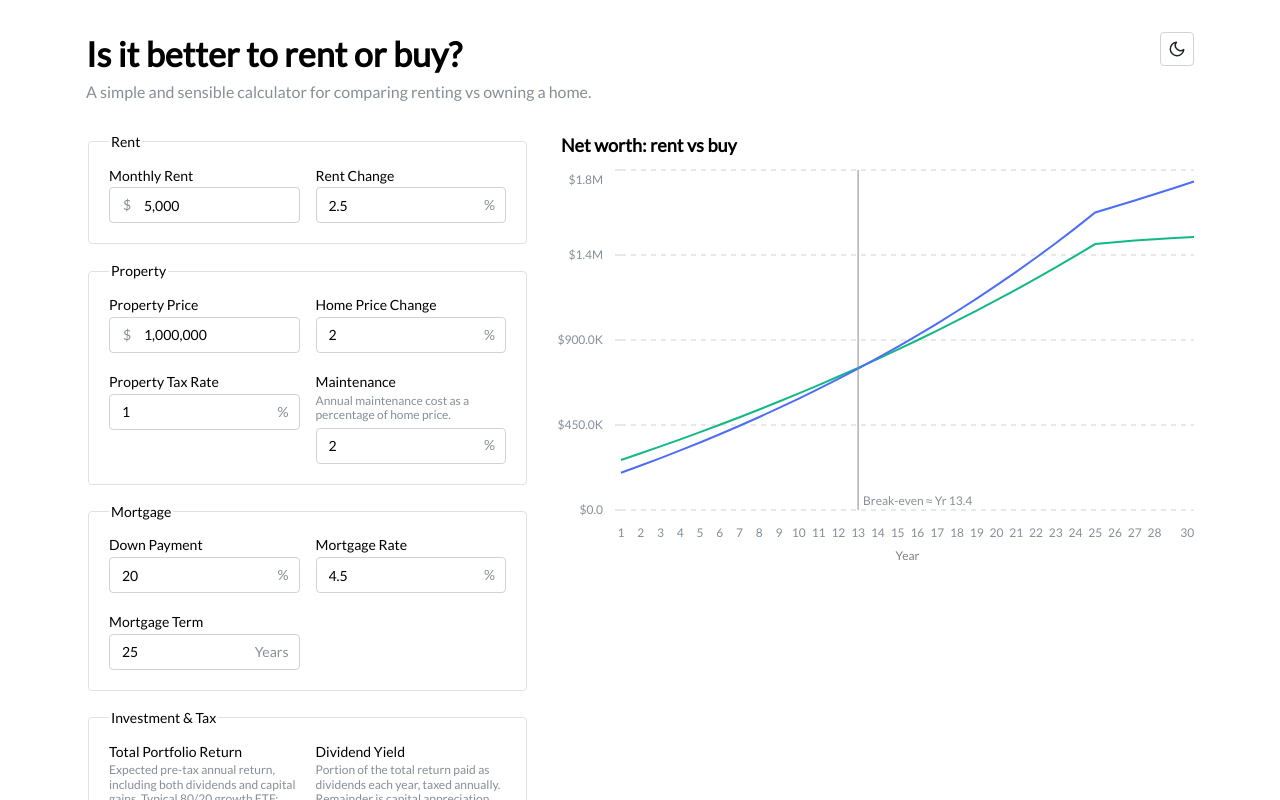
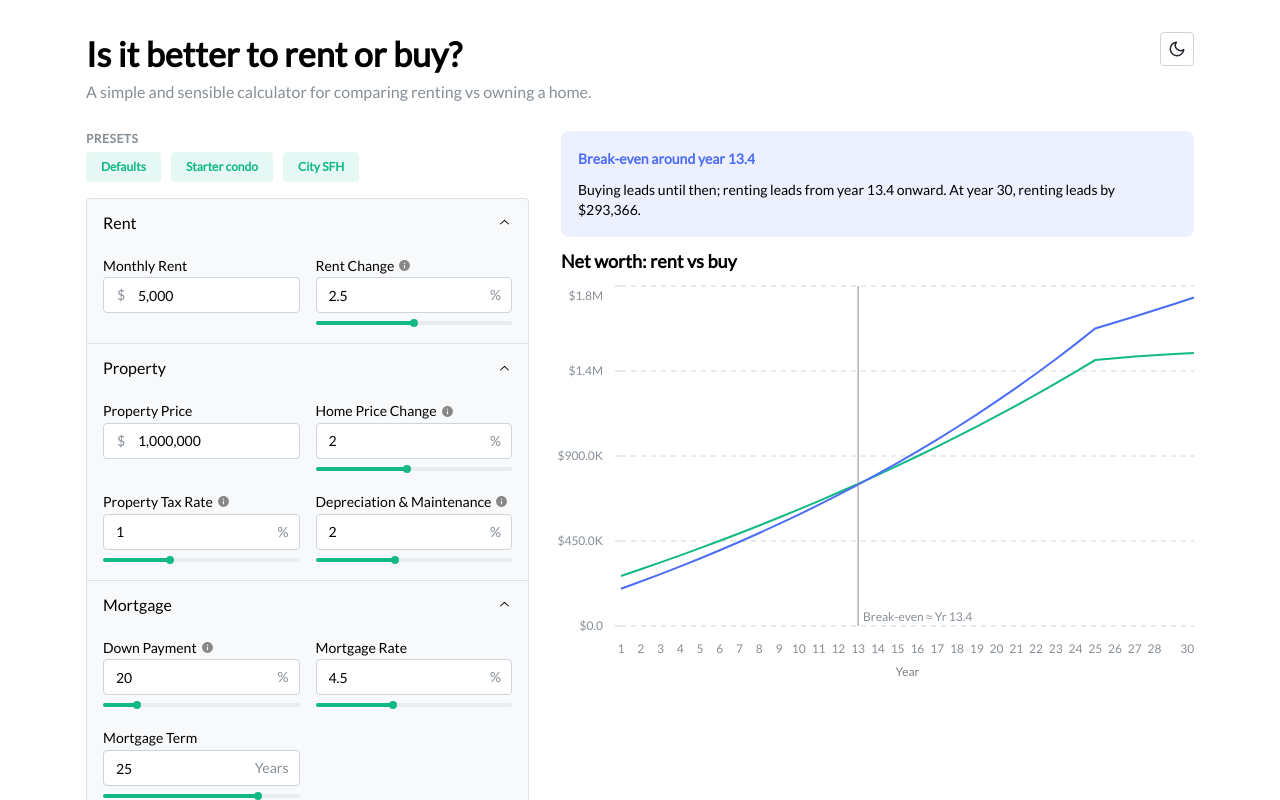
Before and after one commit to low-earth-orbit/rent-vs-buy, a React (Create React App) app: page / in a window 1280 px wide. Shown: the top 800 px of the page. Built offline with nearby package versions, Linux system fonts and the light colour scheme.

Commit message:
ai renovate: preset, slider

```diff
--- a/src/components/Main.jsx
+++ b/src/components/Main.jsx
@@ -31,11 +31,15 @@ const Main = () => {
     });
   }
 
+  function handlePreset(values) {
+    setUserInput(values);
+  }
+
   return (
     <Container size="lg" py="md">
       <Grid gutter="xl">
         <Grid.Col span={{ base: 12, lg: 5 }}>
-          <UserInputForm userInput={userInput} handleChange={handleChange} />
+          <UserInputForm userInput={userInput} handleChange={handleChange} handlePreset={handlePreset} />
         </Grid.Col>
         <Grid.Col span={{ base: 12, lg: 7 }}>
           <Result userInput={userInput} />
--- a/src/components/NetWorthChart.jsx
+++ b/src/components/NetWorthChart.jsx
@@ -1,4 +1,4 @@
-import { Paper, Stack, Text } from "@mantine/core";
+import { Alert, Paper, Stack, Text } from "@mantine/core";
 import { LineChart } from "@mantine/charts";
 import { calculateNetWorthAtYearEnd } from "../utils/math";
 import { formatCAD, formatCADCompact } from "../utils/format";
@@ -47,12 +47,40 @@ function ChartTooltip({ payload }) {
   );
 }
 
+function SummaryBanner({ data, crossover }) {
+  const last = data[data.length - 1];
+  const renterWins = last.difference >= 0;
+  const margin = formatCAD(Math.abs(last.difference));
+  const color = renterWins ? "teal" : "indigo";
+
+  let title, body;
+  if (crossover) {
+    const breakEvenYear = crossover.year.toFixed(1);
+    title = `Break-even around year ${breakEvenYear}`;
+    body = renterWins
+      ? `Renting leads until then; buying leads from year ${breakEvenYear} onward. At year 30, buying leads by ${margin}.`
+      : `Buying leads until then; renting leads from year ${breakEvenYear} onward. At year 30, renting leads by ${margin}.`;
+  } else {
+    title = renterWins
+      ? `Renting leads for the entire 30 years`
+      : `Buying leads for the entire 30 years`;
+    body = `By ${margin} at year 30.`;
+  }
+
+  return (
+    <Alert color={color} title={title} radius="md">
+      <Text size="sm">{body}</Text>
+    </Alert>
+  );
+}
+
 export default function NetWorthChart({ userInput }) {
   const data = buildData(userInput);
   const crossover = findCrossover(data);
 
   return (
     <Stack gap="xs">
+      <SummaryBanner data={data} crossover={crossover} />
       <Text fw={600} size="lg">
         Net worth: rent vs buy
       </Text>
--- a/src/components/UserInputForm.jsx
+++ b/src/components/UserInputForm.jsx
@@ -1,12 +1,76 @@
-import { Fieldset, SimpleGrid, Stack } from "@mantine/core";
+import { Accordion, Button, Group, SimpleGrid, Stack, Text } from "@mantine/core";
 import UserInputFormItem from "./UserInputFormItem";
 
-export default function UserInputForm({ userInput, handleChange }) {
+const DEFAULTS = {
+  monthlyRent: 5000,
+  rentIncreaseRate: 2.5,
+  initialHomePrice: 1000000,
+  homePriceGrowthRate: 2,
+  buyersClosingCostPercentage: 3,
+  sellersClosingCostPercentage: 4,
+  propertyTaxRate: 1,
+  maintenanceCostPercentage: 2,
+  downPaymentPercentage: 20,
+  annualMortgageInterestRate: 4.5,
+  mortgageTerm: 25,
+  investmentReturnRate: 6,
+  dividendYield: 2,
+  dividendTaxRate: 30,
+  investmentGainTax: 15,
+};
+
+const PRESETS = [
+  { label: "Defaults", values: DEFAULTS },
+  {
+    label: "Starter condo",
+    values: {
+      ...DEFAULTS,
+      monthlyRent: 2200,
+      initialHomePrice: 550000,
+      downPaymentPercentage: 10,
+      mortgageTerm: 25,
+      annualMortgageInterestRate: 5,
+    },
+  },
+  {
+    label: "City SFH",
+    values: {
+      ...DEFAULTS,
+      monthlyRent: 4500,
+      initialHomePrice: 1500000,
+      downPaymentPercentage: 20,
+      mortgageTerm: 25,
+    },
+  },
+];
+
+export default function UserInputForm({ userInput, handleChange, handlePreset }) {
   const bind = (id) => (value) => handleChange(id, value);
 
   return (
     <Stack gap="md">
-      <Fieldset legend="Rent">
+      <Stack gap={4}>
+        <Text size="xs" c="dimmed" tt="uppercase" fw={600} lts={0.5}>
+          Presets
+        </Text>
+        <Group gap="xs">
+          {PRESETS.map((preset) => (
+            <Button
+              key={preset.label}
+              variant="light"
+              size="xs"
+              onClick={() => handlePreset(preset.values)}
+            >
+              {preset.label}
+            </Button>
+          ))}
+        </Group>
+      </Stack>
+
+      <Accordion multiple defaultValue={["rent", "property", "mortgage"]} variant="contained">
+        <Accordion.Item value="rent">
+          <Accordion.Control>Rent</Accordion.Control>
+          <Accordion.Panel>
             <SimpleGrid cols={{ base: 1, sm: 2 }}>
               <UserInputFormItem
                 id="monthlyRent"
@@ -21,15 +85,23 @@ export default function UserInputForm({ userInput, handleChange }) {
               <UserInputFormItem
                 id="rentIncreaseRate"
                 label="Rent Change"
-            step={0.1}
+                helperText="Expected annual rent increase. Can be negative if rents in your area are falling."
+                step={0.5}
                 value={userInput.rentIncreaseRate}
                 onChange={bind("rentIncreaseRate")}
                 appendText="%"
+                allowNegative
+                sliderMin={-5}
+                sliderMax={10}
+                sliderStep={0.5}
               />
             </SimpleGrid>
-      </Fieldset>
+          </Accordion.Panel>
+        </Accordion.Item>
 
-      <Fieldset legend="Property">
+        <Accordion.Item value="property">
+          <Accordion.Control>Property</Accordion.Control>
+          <Accordion.Panel>
             <SimpleGrid cols={{ base: 1, sm: 2 }}>
               <UserInputFormItem
                 id="initialHomePrice"
@@ -44,51 +116,73 @@ export default function UserInputForm({ userInput, handleChange }) {
               <UserInputFormItem
                 id="homePriceGrowthRate"
                 label="Home Price Change"
-            step={0.1}
+                helperText="Expected annual home price appreciation. Can be negative."
+                step={0.5}
                 value={userInput.homePriceGrowthRate}
                 onChange={bind("homePriceGrowthRate")}
                 appendText="%"
+                allowNegative
+                sliderMin={-5}
+                sliderMax={10}
+                sliderStep={0.5}
               />
               <UserInputFormItem
                 id="propertyTaxRate"
                 label="Property Tax Rate"
+                helperText="Annual property tax as a percentage of assessed home value."
                 step={0.1}
                 value={userInput.propertyTaxRate}
                 onChange={bind("propertyTaxRate")}
                 appendText="%"
+                sliderMin={0}
+                sliderMax={3}
+                sliderStep={0.1}
               />
               <UserInputFormItem
                 id="maintenanceCostPercentage"
-            label="Maintenance"
-            helperText="Annual maintenance cost as a percentage of home price."
+                label="Depreciation & Maintenance"
+                helperText="Annual depreciation and maintenance as a percentage of home price."
                 step={0.1}
                 value={userInput.maintenanceCostPercentage}
                 onChange={bind("maintenanceCostPercentage")}
                 appendText="%"
+                sliderMin={0}
+                sliderMax={5}
+                sliderStep={0.25}
               />
             </SimpleGrid>
-      </Fieldset>
+          </Accordion.Panel>
+        </Accordion.Item>
 
-      <Fieldset legend="Mortgage">
+        <Accordion.Item value="mortgage">
+          <Accordion.Control>Mortgage</Accordion.Control>
+          <Accordion.Panel>
             <SimpleGrid cols={{ base: 1, sm: 2 }}>
               <UserInputFormItem
                 id="downPaymentPercentage"
                 label="Down Payment"
+                helperText="Down payments below 20% require CMHC mortgage insurance, which is folded into the loan principal."
                 step={5}
                 min={5}
                 max={100}
                 value={userInput.downPaymentPercentage}
                 onChange={bind("downPaymentPercentage")}
                 appendText="%"
+                sliderMin={5}
+                sliderMax={100}
+                sliderStep={5}
               />
               <UserInputFormItem
                 id="annualMortgageInterestRate"
                 label="Mortgage Rate"
-            step={0.1}
+                step={0.25}
                 value={userInput.annualMortgageInterestRate}
                 onChange={bind("annualMortgageInterestRate")}
                 appendText="%"
                 disabled={userInput.downPaymentPercentage === 100}
+                sliderMin={1}
+                sliderMax={10}
+                sliderStep={0.25}
               />
               <UserInputFormItem
                 id="mortgageTerm"
@@ -100,29 +194,41 @@ export default function UserInputForm({ userInput, handleChange }) {
                 onChange={bind("mortgageTerm")}
                 appendText="Years"
                 disabled={userInput.downPaymentPercentage === 100}
+                sliderMin={5}
+                sliderMax={30}
+                sliderStep={5}
               />
             </SimpleGrid>
-      </Fieldset>
+          </Accordion.Panel>
+        </Accordion.Item>
 
-      <Fieldset legend="Investment & Tax">
+        <Accordion.Item value="investment">
+          <Accordion.Control>Investment &amp; Tax</Accordion.Control>
+          <Accordion.Panel>
             <SimpleGrid cols={{ base: 1, sm: 2 }}>
               <UserInputFormItem
                 id="investmentReturnRate"
                 label="Total Portfolio Return"
                 helperText="Expected pre-tax annual return, including both dividends and capital gains. Typical 80/20 growth ETF: ~6%."
-            step={0.1}
+                step={0.5}
                 value={userInput.investmentReturnRate}
                 onChange={bind("investmentReturnRate")}
                 appendText="%"
+                sliderMin={0}
+                sliderMax={15}
+                sliderStep={0.5}
               />
               <UserInputFormItem
                 id="dividendYield"
                 label="Dividend Yield"
                 helperText="Portion of the total return paid as dividends each year, taxed annually. Remainder is capital appreciation deferred until sale."
-            step={0.1}
+                step={0.5}
                 value={userInput.dividendYield}
                 onChange={bind("dividendYield")}
                 appendText="%"
+                sliderMin={0}
+                sliderMax={10}
+                sliderStep={0.5}
               />
               <UserInputFormItem
                 id="dividendTaxRate"
@@ -132,6 +238,9 @@ export default function UserInputForm({ userInput, handleChange }) {
                 value={userInput.dividendTaxRate}
                 onChange={bind("dividendTaxRate")}
                 appendText="%"
+                sliderMin={0}
+                sliderMax={55}
+                sliderStep={1}
               />
               <UserInputFormItem
                 id="investmentGainTax"
@@ -141,32 +250,46 @@ export default function UserInputForm({ userInput, handleChange }) {
                 value={userInput.investmentGainTax}
                 onChange={bind("investmentGainTax")}
                 appendText="%"
+                sliderMin={0}
+                sliderMax={55}
+                sliderStep={1}
               />
             </SimpleGrid>
-      </Fieldset>
+          </Accordion.Panel>
+        </Accordion.Item>
 
-      <Fieldset legend="Transaction Costs">
+        <Accordion.Item value="costs">
+          <Accordion.Control>Transaction Costs</Accordion.Control>
+          <Accordion.Panel>
             <SimpleGrid cols={{ base: 1, sm: 2 }}>
               <UserInputFormItem
                 id="buyersClosingCostPercentage"
                 label="Buyer's Closing Cost"
-            helperText="Closing cost for home buyers as percentage of house price."
-            step={0.1}
+                helperText="Closing costs for home buyers as a percentage of home price (land transfer tax, legal fees, inspections, etc.)."
+                step={0.25}
                 value={userInput.buyersClosingCostPercentage}
                 onChange={bind("buyersClosingCostPercentage")}
                 appendText="%"
+                sliderMin={0}
+                sliderMax={10}
+                sliderStep={0.25}
               />
               <UserInputFormItem
                 id="sellersClosingCostPercentage"
                 label="Seller's Closing Cost"
-            helperText="Closing cost for home sellers as percentage of house price."
-            step={0.1}
+                helperText="Closing costs for home sellers as a percentage of home price (realtor commission, legal fees, etc.)."
+                step={0.25}
                 value={userInput.sellersClosingCostPercentage}
                 onChange={bind("sellersClosingCostPercentage")}
                 appendText="%"
+                sliderMin={0}
+                sliderMax={10}
+                sliderStep={0.25}
               />
             </SimpleGrid>
-      </Fieldset>
+          </Accordion.Panel>
+        </Accordion.Item>
+      </Accordion>
     </Stack>
   );
 }
--- a/src/components/UserInputFormItem.jsx
+++ b/src/components/UserInputFormItem.jsx
@@ -1,4 +1,17 @@
-import { NumberInput, Text } from "@mantine/core";
+import { Group, NumberInput, Slider, Stack, Text, Tooltip } from "@mantine/core";
+
+const InfoIcon = () => (
+  <svg
+    xmlns="http://www.w3.org/2000/svg"
+    width="13"
+    height="13"
+    viewBox="0 0 24 24"
+    fill="currentColor"
+    style={{ opacity: 0.45, flexShrink: 0 }}
+  >
+    <path d="M12 2C6.48 2 2 6.48 2 12s4.48 10 10 10 10-4.48 10-10S17.52 2 12 2zm1 15h-2v-6h2v6zm0-8h-2V7h2v2z" />
+  </svg>
+);
 
 export default function UserInputFormItem({
   id,
@@ -14,16 +27,36 @@ export default function UserInputFormItem({
   appendText,
   thousandSeparator,
   disabled,
+  allowNegative,
+  sliderMin,
+  sliderMax,
+  sliderStep,
 }) {
-  const placeholderText = placeholder
-    ? placeholder
-    : `Enter ${label.toLowerCase()}`;
+  const placeholderText = placeholder ?? `Enter ${label.toLowerCase()}`;
+  const hasSlider = sliderMin !== undefined && sliderMax !== undefined;
+  const numericValue = typeof value === "number" ? value : sliderMin ?? 0;
+  const clampedSliderValue = hasSlider
+    ? Math.min(sliderMax, Math.max(sliderMin, numericValue))
+    : 0;
+
+  const labelNode = helperText ? (
+    <Group gap={4} wrap="nowrap" display="inline-flex" style={{ alignItems: "center" }}>
+      <span>{label}</span>
+      <Tooltip label={helperText} multiline maw={260} withArrow position="top-start">
+        <span style={{ display: "inline-flex", cursor: "help" }}>
+          <InfoIcon />
+        </span>
+      </Tooltip>
+    </Group>
+  ) : (
+    label
+  );
 
   return (
+    <Stack gap={hasSlider ? 4 : 0}>
       <NumberInput
         id={id}
-      label={label}
-      description={helperText}
+        label={labelNode}
         placeholder={placeholderText}
         value={value}
         onChange={onChange}
@@ -31,7 +64,7 @@ export default function UserInputFormItem({
         max={max}
         step={step}
         disabled={disabled}
-      allowNegative={false}
+        allowNegative={allowNegative ?? false}
         hideControls
         thousandSeparator={thousandSeparator ? "," : undefined}
         leftSection={
@@ -50,5 +83,19 @@ export default function UserInputFormItem({
         }
         rightSectionWidth={appendText ? "auto" : undefined}
       />
+      {hasSlider && (
+        <Slider
+          value={clampedSliderValue}
+          onChange={onChange}
+          min={sliderMin}
+          max={sliderMax}
+          step={sliderStep ?? step ?? 1}
+          disabled={disabled}
+          size="xs"
+          label={null}
+          mt={2}
+        />
+      )}
+    </Stack>
   );
 }
```
Lines whose indentation alone changed are shown as unchanged.
